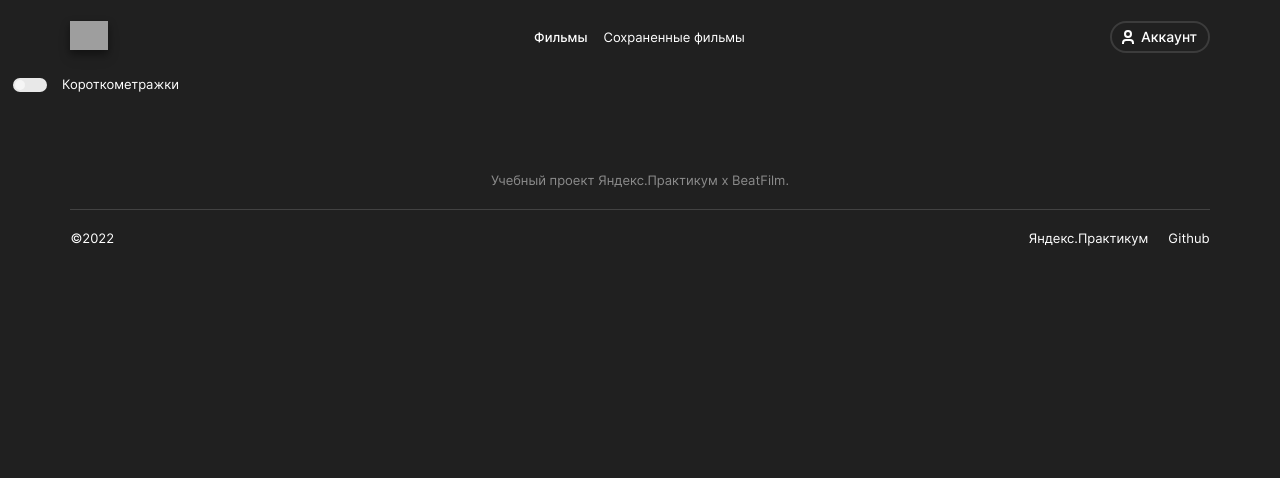
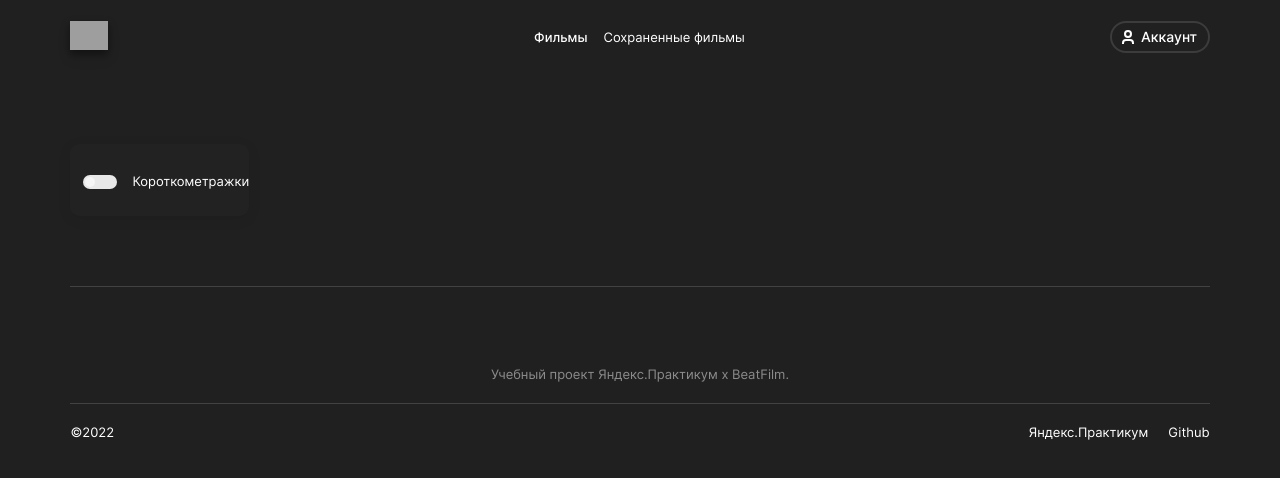
Before and after one commit to yaanab/movies-explorer-frontend2, a React (Create React App) app in the folder movies-explorer-frontend/: page /movies in a window 1280 px wide. Shown: the top 478 px of the page. Built offline with nearby package versions, Linux system fonts and the light colour scheme; grey boxes are pictures that could not be loaded.

Commit message:
refactor: замена div на section

```diff
--- a/movies-explorer-frontend/src/components/AboutMe/AboutMe.js
+++ b/movies-explorer-frontend/src/components/AboutMe/AboutMe.js
@@ -2,7 +2,7 @@ import photo from '../../images/about-me-photo.JPG';
 
 function AboutMe() {
   return (
-    <div id="about-me" className="about-me__content">
+    <section id="about-me" className="about-me__content">
       <h2 className="about-me__title">
         Студент
       </h2>
@@ -47,7 +47,7 @@ function AboutMe() {
           </ul>
         </nav>
       </div>
-    </div>
+    </section>
   );
 }
 
--- a/movies-explorer-frontend/src/components/AboutProject/AboutProject.js
+++ b/movies-explorer-frontend/src/components/AboutProject/AboutProject.js
@@ -1,6 +1,6 @@
 function AboutProject() {
   return (
-    <div id="about-project" className="about-project__content">
+    <section id="about-project" className="about-project__content">
       <h2 className="about-project__title">
         О проекте
       </h2>
@@ -24,7 +24,7 @@ function AboutProject() {
           Front-end
         </p>
       </article>
-    </div>
+    </section>
   );
 }
 
--- a/movies-explorer-frontend/src/components/Movies/Movies.css
+++ b/movies-explorer-frontend/src/components/Movies/Movies.css
@@ -0,0 +1,21 @@
+.movies__content {
+  margin: 0 auto;
+}
+
+@media screen and (max-width: 767px) {
+  .movies__content {
+    width: 89%;
+  }
+}
+
+@media screen and (min-width: 768px) and (max-width: 1023px) {
+  .movies__content {
+    width: 92.9%;
+  }
+}
+
+@media screen and (min-width: 1024px) {
+  .movies__content {
+    width: 89%;
+  }
+}
--- a/movies-explorer-frontend/src/components/Movies/Movies.js
+++ b/movies-explorer-frontend/src/components/Movies/Movies.js
@@ -2,10 +2,10 @@ import SearchForm from "../SearchForm/SearchForm";
 
 function Movies() {
   return (
-    <>
+    <div className="movies__content">
       <SearchForm />
-    </>
-  )
+    </div>
+  );
 }
 
 export default Movies;
--- a/movies-explorer-frontend/src/components/NavTab/NavTab.js
+++ b/movies-explorer-frontend/src/components/NavTab/NavTab.js
@@ -2,13 +2,13 @@ import AnchorLink from 'react-anchor-link-smooth-scroll';
 
 function NavTab() {
   return (
-    <div className="nav-tab__content">
+    <section className="nav-tab__content">
       <nav className="nav-tab__navigation">
         <AnchorLink href="#about-project" className="nav-tab__link">О проекте</AnchorLink>
         <AnchorLink href="#techs" className="nav-tab__link">Технологии</AnchorLink>
         <AnchorLink href="#about-me" className="nav-tab__link">Студент</AnchorLink>
       </nav>
-    </div>
+    </section>
   );
 }
 
--- a/movies-explorer-frontend/src/components/Promo/Promo.js
+++ b/movies-explorer-frontend/src/components/Promo/Promo.js
@@ -1,10 +1,10 @@
 function Promo() {
   return (
-    <div className="promo__content">
+    <section className="promo__content">
       <h1 className="promo__title">
         Учебный проект студента факультета Веб-разработки.
       </h1>
-    </div>
+    </section>
   );
 }
 
--- a/movies-explorer-frontend/src/components/SearchForm/SearchForm.css
+++ b/movies-explorer-frontend/src/components/SearchForm/SearchForm.css
@@ -1,13 +1,42 @@
 .search-form__content {
   margin: 0 auto;
+  display: flex;
+  width: 100%;
+  border-bottom: 1px solid #424242;
 }
 
-@media screen and (max-width: 767px) {
-
+.search-form__search-area {
+  display: flex;
+  align-items: center;
 }
 
-@media screen and (min-width: 768px) and (max-width: 1023px) {}
+
+@media screen and (max-width: 767px) {
+  .search-form__content {
+    padding: 80px 0 48px;
+    flex-direction: column;
+  }
+}
+
+@media screen and (min-width: 768px) {
+  .search-form__search-area {
+    min-height: 72px;
+    background: #222222;
+    box-shadow: 0px 3px 14px rgba(0, 0, 0, 0.08);
+    border-radius: 9px;
+  }
+}
+
+@media screen and (min-width: 768px) and (max-width: 1023px) {
+  .search-form__content {
+    padding: 80px 0 110px;
+  }
+}
 
 @media screen and (max-width: 1023px) {}
 
-@media screen and (min-width: 1023px) {}
+@media screen and (min-width: 1024px) {
+  .search-form__content {
+    padding: 70px 0;
+  }
+}
--- a/movies-explorer-frontend/src/components/SearchForm/SearchForm.js
+++ b/movies-explorer-frontend/src/components/SearchForm/SearchForm.js
@@ -2,13 +2,13 @@ import FilterCheckbox from "../FilterCheckbox/FilterCheckbox";
 
 function SearchForm() {
   return (
-    <>
-      <div className="search-form__content">
+    <div className="search-form__content">
+      <div className="search-form__search-area">
         <FilterCheckbox
           label="Короткометражки"
         />
       </div>
-    </>
+    </div>
   );
 }
 
--- a/movies-explorer-frontend/src/components/Techs/Techs.js
+++ b/movies-explorer-frontend/src/components/Techs/Techs.js
@@ -1,6 +1,6 @@
 function Techs() {
   return (
-    <div id="techs" className="techs__block">
+    <section id="techs" className="techs__block">
       <article className="techs__content">
         <h2 className="techs__title">Технологии</h2>
         <h3 className="techs__subtitle">7 технологий</h3>
@@ -17,7 +17,7 @@ function Techs() {
           <p className="tech_type">mongoDB</p>
         </div>
       </article>
-    </div>
+    </section>
   );
 }
 
```
Also changed, not shown: movies-explorer-frontend/src/images/find-button.png (added).
